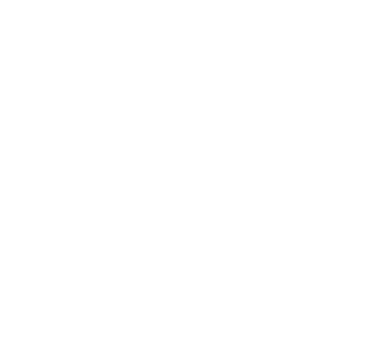
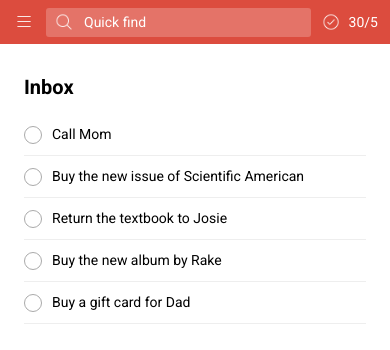
Before and after one commit to philmonabraha/assignment1, a plain HTML site: page index.html in a window 390 px wide. Drawn offline with Linux system fonts and the light colour scheme.

Commit message:
Build responsive task manager interface

```diff
--- a/index.html
+++ b/index.html
@@ -1,9 +1,63 @@
 <!DOCTYPE html>
-<html>
-    <head>
-        <!-- Link your CSS file and other references here -->
-    </head>
-    <body>
-        <!-- Content goes here -->
-    </body>
+<html lang="en">
+  <head>
+    <meta charset="UTF-8">
+    <meta name="viewport" content="width=device-width, initial-scale=1">
+    <title>Inbox | Task Manager</title>
+    <link rel="preconnect" href="https://fonts.googleapis.com">
+    <link rel="preconnect" href="https://fonts.gstatic.com" crossorigin>
+    <link href="https://fonts.googleapis.com/css2?family=Roboto:wght@400;700&display=swap" rel="stylesheet">
+    <link rel="stylesheet" href="styles.css">
+  </head>
+  <body>
+    <header class="main-header">
+      <button class="menu-button" type="button" aria-label="Menu">
+        <img src="assets/menu_icon.png" alt="" width="20" height="20">
+      </button>
+      <search class="quick-find">
+        <img src="assets/search_icon.png" alt="" width="20" height="20">
+        <input type="search" aria-label="Quick find" placeholder="Quick find">
+      </search>
+      <p class="task-counter" aria-label="Task count: 30 out of 5">
+        <img src="assets/check_icon.png" alt="" width="20" height="20">
+        <span>30/5</span>
+      </p>
+    </header>
+    <div class="workspace">
+      <nav class="sidebar" aria-label="Task categories">
+        <ul class="navigation-list">
+          <li>
+            <a class="navigation-link" href="#inbox" aria-current="page">
+              <img src="assets/inbox_icon.png" alt="" width="20" height="20">
+              <span>Inbox</span><span class="task-count">5</span>
+            </a>
+          </li>
+          <li>
+            <a class="navigation-link" href="#today">
+              <img src="assets/calendar_icon.png" alt="" width="20" height="20">
+              <span>Today</span><span class="task-count">5</span>
+            </a>
+          </li>
+          <li>
+            <a class="navigation-link" href="#upcoming">
+              <img src="assets/upcoming_icon.png" alt="" width="20" height="20">
+              <span>Upcoming</span>
+            </a>
+          </li>
+        </ul>
+      </nav>
+      <main class="main-content">
+        <section id="inbox" aria-labelledby="inbox-heading">
+          <h1 id="inbox-heading">Inbox</h1>
+          <ul class="task-list">
+            <li><label class="task-item"><input type="checkbox"><span>Call Mom</span></label></li>
+            <li><label class="task-item"><input type="checkbox"><span>Buy the new issue of Scientific American</span></label></li>
+            <li><label class="task-item"><input type="checkbox"><span>Return the textbook to Josie</span></label></li>
+            <li><label class="task-item"><input type="checkbox"><span>Buy the new album by Rake</span></label></li>
+            <li><label class="task-item"><input type="checkbox"><span>Buy a gift card for Dad</span></label></li>
+          </ul>
+        </section>
+      </main>
+    </div>
+  </body>
 </html>
--- a/styles.css
+++ b/styles.css
@@ -1,4 +1,213 @@
-/* This is your CSS files */
+/* Base typography and sizing */
+* {
+  box-sizing: border-box;
+}
+
 body {
-    color: black
+  margin: 0;
+  color: #000000;
+  background: #ffffff;
+  font-family: "Roboto", sans-serif;
+  font-size: 14px;
+  line-height: 1.5;
 }
+
+button,
+input {
+  font: inherit;
+}
+
+button,
+a,
+input {
+  -webkit-tap-highlight-color: transparent;
+}
+
+:focus-visible {
+  outline: 2px solid #245db0;
+  outline-offset: 4px;
+}
+
+/* Header */
+.main-header {
+  display: flex;
+  align-items: center;
+  gap: 12px;
+  min-height: 44px;
+  padding: 6px 16px 6px 44px;
+  color: #ffffff;
+  background: #dc4c3e;
+}
+
+.menu-button {
+  display: flex;
+  align-items: center;
+  justify-content: center;
+  flex-shrink: 0;
+  width: 24px;
+  height: 28px;
+  padding: 0;
+  border: 0;
+  background: transparent;
+  cursor: pointer;
+}
+
+.quick-find {
+  display: flex;
+  align-items: center;
+  gap: 10px;
+  width: 230px;
+  min-width: 0;
+  padding: 4px 8px;
+  border-radius: 3px;
+  background: rgb(255 255 255 / 22%);
+}
+
+.quick-find img,
+.task-counter img {
+  flex-shrink: 0;
+  object-fit: contain;
+}
+
+.quick-find input {
+  width: 100%;
+  min-width: 0;
+  padding: 0;
+  border: 0;
+  color: #ffffff;
+  background: transparent;
+}
+
+.quick-find input::placeholder {
+  color: #ffffff;
+  opacity: 1;
+}
+
+.task-counter {
+  display: flex;
+  align-items: center;
+  gap: 8px;
+  flex-shrink: 0;
+  margin: 0 0 0 auto;
+}
+
+/* Sidebar and page layout use Flexbox */
+.workspace {
+  display: flex;
+  min-height: calc(100vh - 44px);
+}
+
+.sidebar {
+  flex: 0 0 300px;
+  width: 300px;
+  padding: 30px 5px 30px 35px;
+  background: #fefbf2;
+}
+
+.navigation-list,
+.task-list {
+  margin: 0;
+  padding: 0;
+  list-style: none;
+}
+
+.navigation-link {
+  display: flex;
+  align-items: center;
+  gap: 8px;
+  min-height: 35px;
+  padding: 7px 10px;
+  border-radius: 3px;
+  color: #000000;
+  text-decoration: none;
+}
+
+.navigation-link img {
+  flex-shrink: 0;
+  object-fit: contain;
+}
+
+.navigation-link[aria-current="page"] {
+  background: #ffffff;
+  font-weight: 700;
+}
+
+.task-count {
+  margin-left: -3px;
+  color: #7e7d79;
+  font-size: 12px;
+  font-weight: 400;
+}
+
+/* Inbox and circular task controls */
+.main-content {
+  flex: 1;
+  min-width: 0;
+  padding: 32px 54px;
+}
+
+h1 {
+  margin: 0 0 12px;
+  font-size: 20px;
+  line-height: 1.5;
+}
+
+.task-list li {
+  border-bottom: 1px solid #eeeeee;
+}
+
+.task-item {
+  display: flex;
+  align-items: center;
+  gap: 10px;
+  min-height: 41px;
+  padding: 10px 0;
+  cursor: pointer;
+}
+
+.task-item input {
+  appearance: none;
+  flex-shrink: 0;
+  width: 18px;
+  height: 18px;
+  margin: 0;
+  border: 1.5px solid #aaaaaa;
+  border-radius: 50%;
+  background: #ffffff;
+  cursor: pointer;
+}
+
+.task-item input:checked {
+  border-color: #dc4c3e;
+  background: #dc4c3e;
+  box-shadow: inset 0 0 0 4px #ffffff;
+}
+
+/* Keep content comfortable when the visible sidebar leaves less room. */
+@media (max-width: 760px) {
+  .main-content {
+    padding: 32px 24px;
+  }
+}
+
+/* Mobile: hide navigation at exactly 480px and below. */
+@media (max-width: 480px) {
+  .sidebar {
+    display: none;
+  }
+
+  .main-header {
+    gap: 10px;
+    padding-right: 12px;
+    padding-left: 12px;
+  }
+
+  .quick-find {
+    flex: 1;
+    width: auto;
+  }
+
+  .main-content {
+    padding: 28px 24px;
+  }
+}
```
